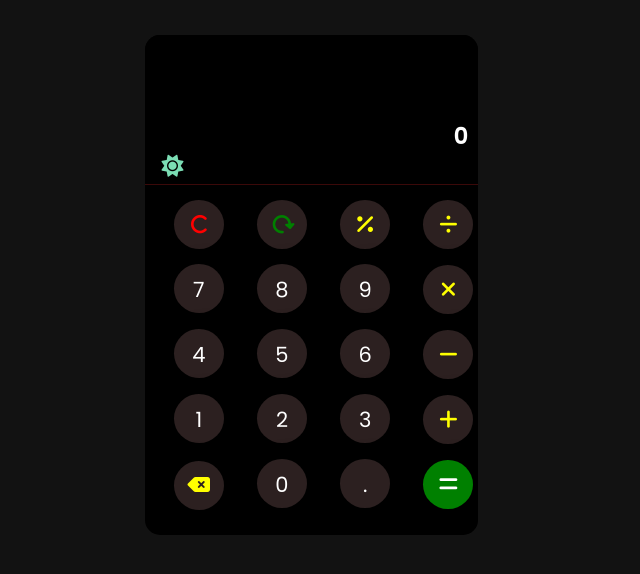
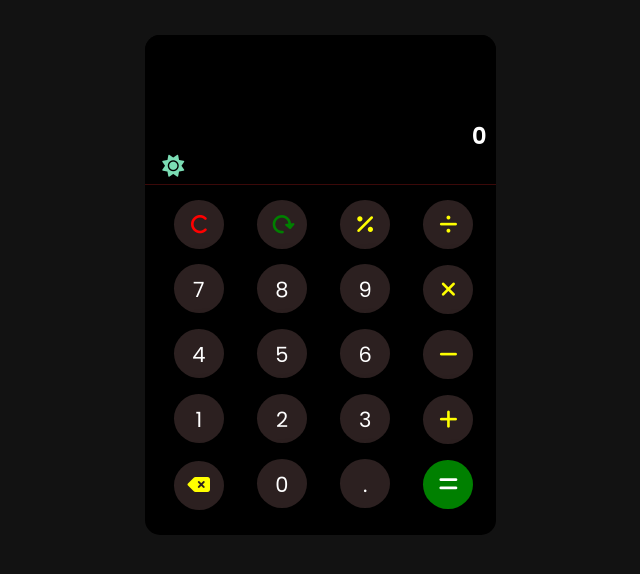
Before and after one commit to sam5102/sam_calculator, a plain HTML site: page index.html in a window 1280 px wide. Shown: the part 74-648 px from the top of the page, without its empty margins (316-956 px from the left). Drawn offline with nearby package versions, Linux system fonts and the light colour scheme; some icons are missing.

Commit message:
issue resolved

```diff
--- a/index.css
+++ b/index.css
@@ -26,7 +26,7 @@ body.light-mode {
 
 .container1 {
     height: 500px;
-    width: 26%;
+    width: 351px;
     margin-top: 3%;
     margin-left: 36%;
     background-color: black;
```
